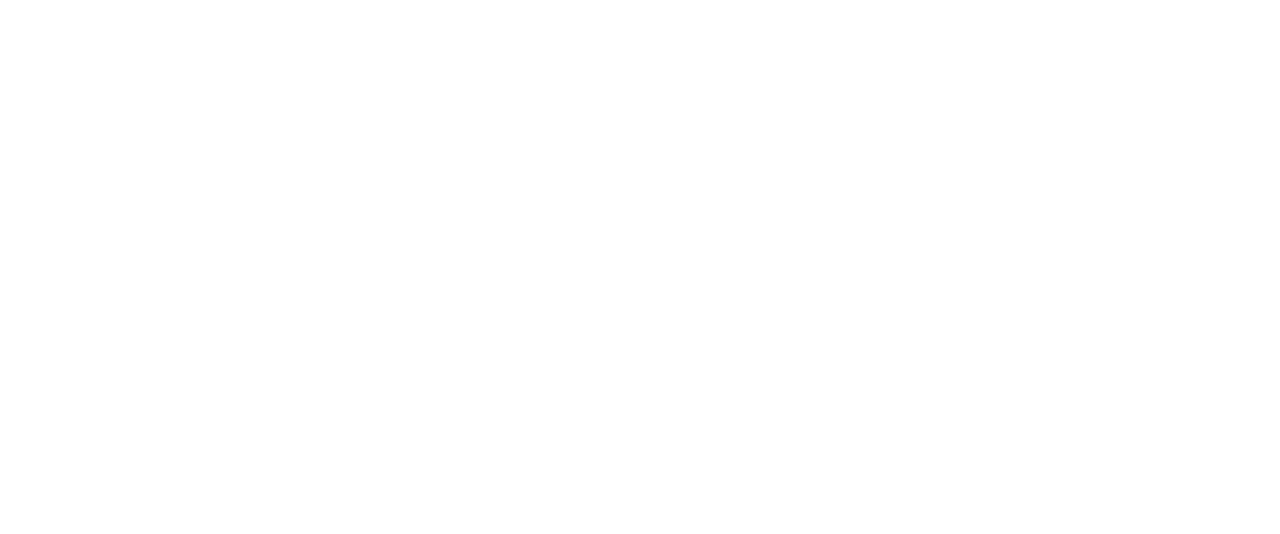
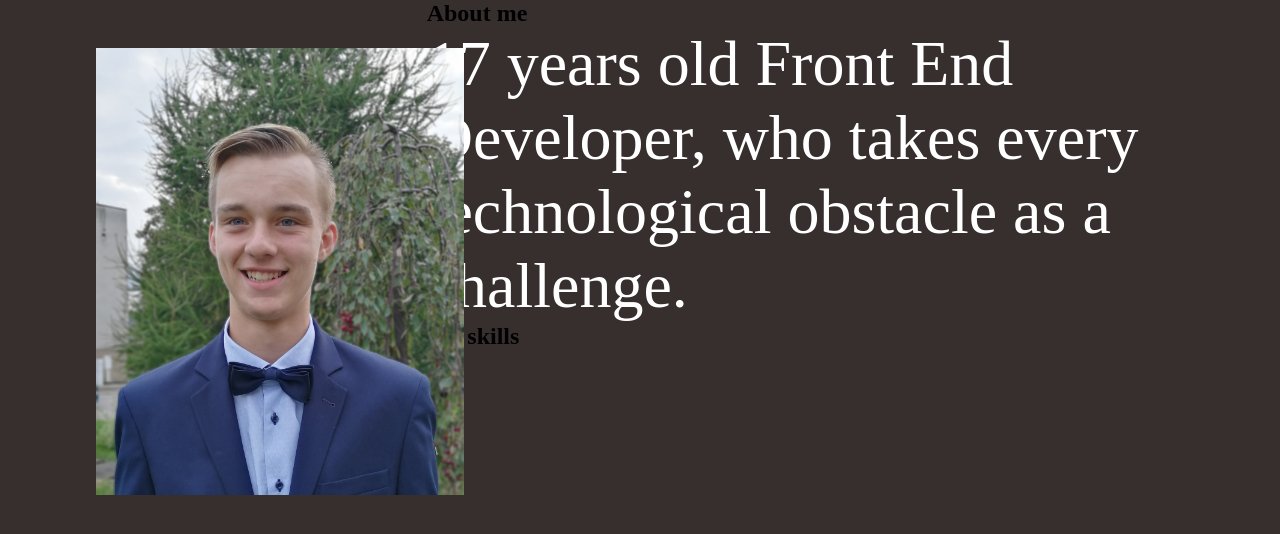
Before and after one commit to janlankas/Portfolio-website, a plain HTML site: page about.html in a window 1280 px wide. Shown: the top 534 px of the page. Drawn offline with Linux system fonts and the light colour scheme; a web font is replaced by a local one.

Commit message:
add / edit about html

```diff
--- a/about.html
+++ b/about.html
@@ -0,0 +1,38 @@
+<!DOCTYPE html>
+<html lang="en">
+
+<head>
+    <meta charset="UTF-8">
+    <meta http-equiv="X-UA-Compatible" content="IE=edge">
+    <meta name="viewport" content="width=device-width, initial-scale=1.0">
+    <link rel="stylesheet" href="./style.css">
+    <link rel="preconnect" href="https://fonts.googleapis.com">
+    <link rel="preconnect" href="https://fonts.gstatic.com" crossorigin>
+    <link href="https://fonts.googleapis.com/css2?family=Indie+Flower&family=Recursive:wght@300;400&display=swap"
+        rel="stylesheet">
+    <title>Portfolio</title>
+</head>
+
+<body>
+    <section class="about-me">
+        <div class='profile-img'>
+            <img class='me' src="./Jenda2.jpg" alt="Jan Lankas">
+        </div>
+        <div class="profile-desc">
+            <div class="description">
+                <h1 class='about-header'>About me</h1>
+                <p class="about-desc">17 years old Front End Developer, who takes every technological obstacle as a
+                    challenge.</p>
+            </div>
+            <div class="my-skills">
+                <h1 class="skills-header">My skills</h1>
+
+            </div>
+        </div>
+
+    </section>
+
+    <script src="./app.js"></script>
+</body>
+
+</html>
--- a/style.css
+++ b/style.css
@@ -50,3 +50,27 @@ main {
 .btn-main:hover a {
   color: #372e2e;
 }
+
+/* About page */
+.about-me {
+  display: flex;
+}
+
+.profile-img {
+  flex: 1;
+  min-width: 20%;
+}
+
+.me {
+  height: 15%;
+  position: relative;
+  top: 3rem;
+  left: 6rem;
+}
+.profile-desc {
+  flex: 2;
+}
+p {
+  color: white;
+  font-size: 4rem;
+}
```
Also changed, not shown: Jenda2.jpg (added).
